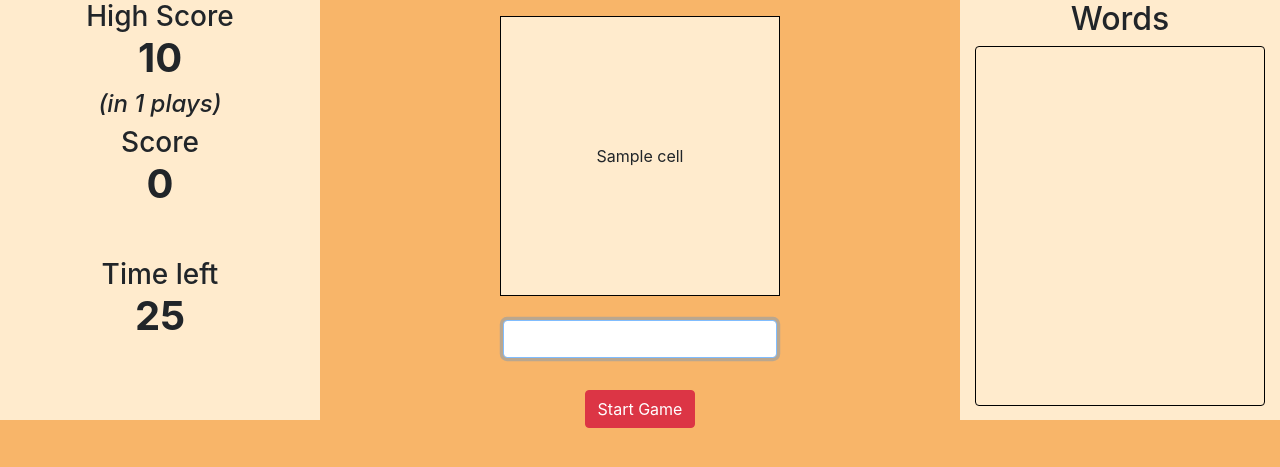
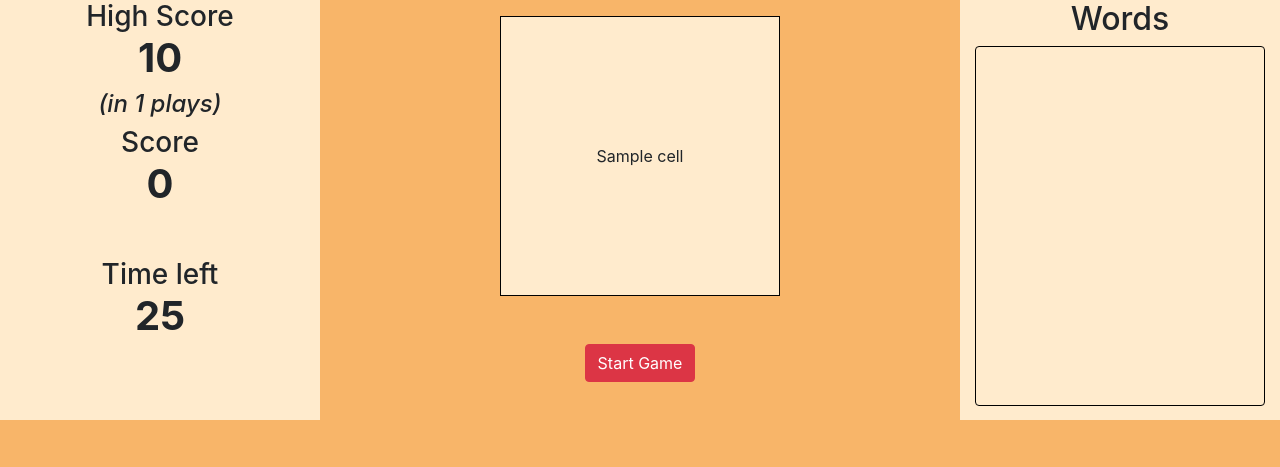
Before and after one commit to JuanSebastianCorrea/Boggle, a Flask app: template templates/game.html in a window 1280 px wide. Shown: the part 100-567 px from the top of the page. Run offline with Flask 2, Linux system fonts and the light colour scheme; the template is opened without the code that fills it: most values are stand-ins (such as "Sample title", 1, 10 or a date in 2020); parts of the project's set-up code (start-up, migrations or seed data) failed here and were passed over.

Commit message:
prevent submission before game starts

```diff
--- a/static/app.js
+++ b/static/app.js
@@ -7,6 +7,7 @@ $('document').ready(show_timer);
 $('#start-btn').on('click', function() {
 	timer();
 	$('#enter-btn').toggleClass('hidden');
+	$('#word').toggleClass('hidden');
 	$('#word').focus();
 	$('#start-btn').hide();
 });
@@ -65,13 +66,13 @@ function timer() {
 	clearID = setInterval(tick, 1000);
 }
 
-function tick() {
+async function tick() {
 	secs -= 1;
 	show_timer();
 
 	if (secs === 0) {
 		clearInterval(clearID);
-		scoreGame();
+		await scoreGame();
 	}
 }
 
@@ -81,8 +82,10 @@ async function scoreGame() {
 	$('#restart-btn').toggleClass('hidden');
 	const res = await axios.post('/post-score', { score: score });
 	console.log(res);
+
 	if (res.data.brokeRecord) {
 		show_message(`New record: ${score}`);
+		$('#high-score').text(score);
 	} else {
 		show_message(`Final score: ${score}`);
 	}
--- a/templates/game.html
+++ b/templates/game.html
@@ -58,7 +58,7 @@
                 <div class="container d-flex justify-content-center">
                     <form method="POST" class="add-word">
                         <div class="form-group d-flex m-0">
-                            <input type="text" class="form-control my-4" id="word" autofocus>
+                            <input type="text" class="form-control my-4 hidden" id="word" autofocus>
                         </div>
                         <div class="d-flex justify-content-center">
                         <button class="btn btn-primary hidden" id="enter-btn">Enter</button>
@@ -66,7 +66,7 @@
                     </form>
                 </div>
                 <div class="d-flex justify-content-center">
-                    <button class="btn btn-danger mt-2" id="start-btn">Start Game</button>
+                    <button class="btn btn-danger mt-5" id="start-btn">Start Game</button>
                 </div>
                 <div class="d-flex justify-content-center" >
                     <button class="btn btn-danger mt-5 hidden" id="restart-btn">Play Again</button>
```
